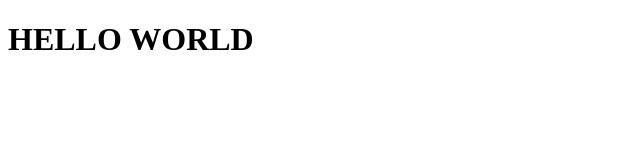
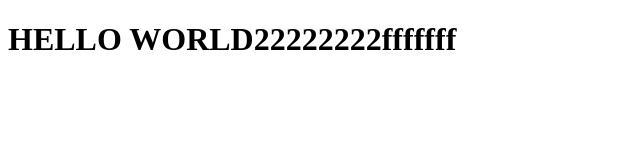
Before and after one commit to DNIK1991/DPP, a plain HTML site: page index.html in a window 1280 px wide. Shown: the whole page, without its empty margins (0-640 px from the left). Drawn offline with Linux system fonts and the light colour scheme.

Commit message:
Update index.html
H1 change

```diff
--- a/index.html
+++ b/index.html
@@ -7,6 +7,6 @@
 	<meta charset="utf-8">
 </head>
 <body>
-	<h1> HELLO WORLD</h1>
+	<h1> HELLO WORLD22222222fffffff</h1>
 </body>
 </html>
```
